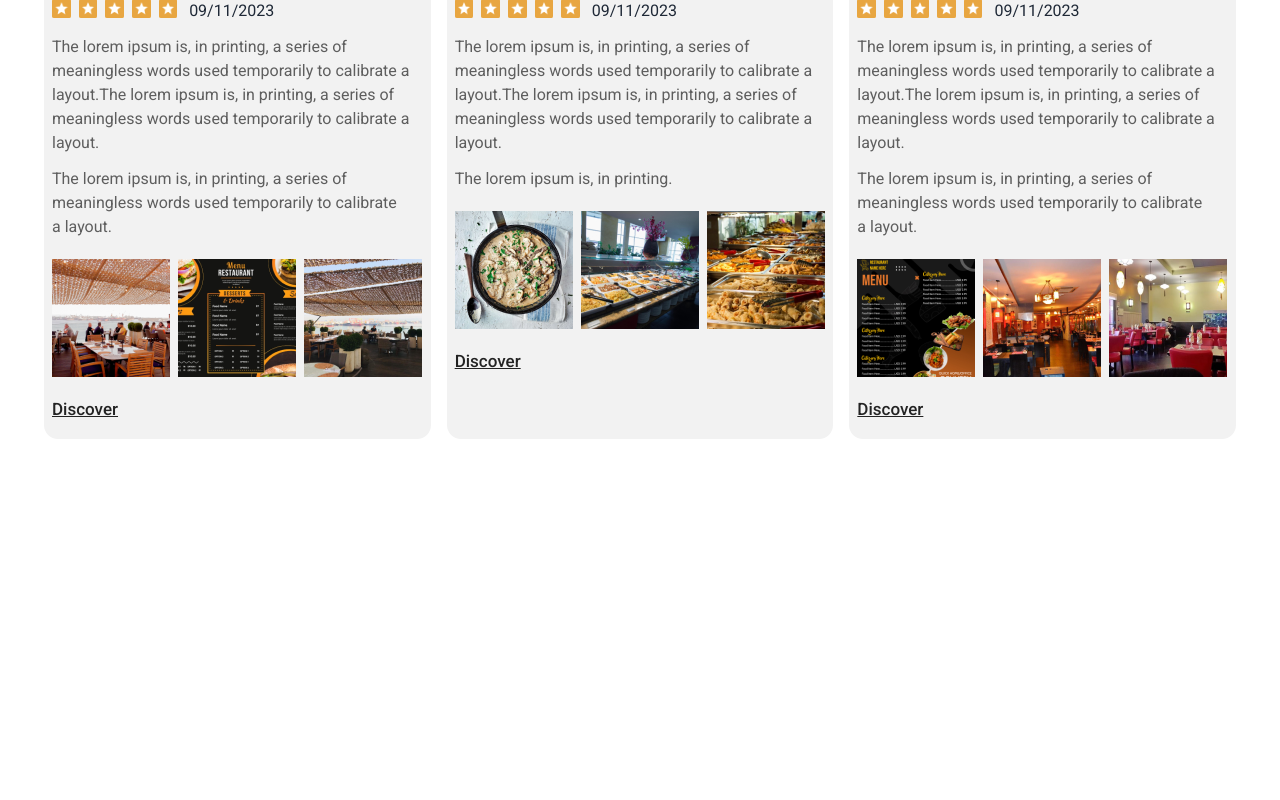
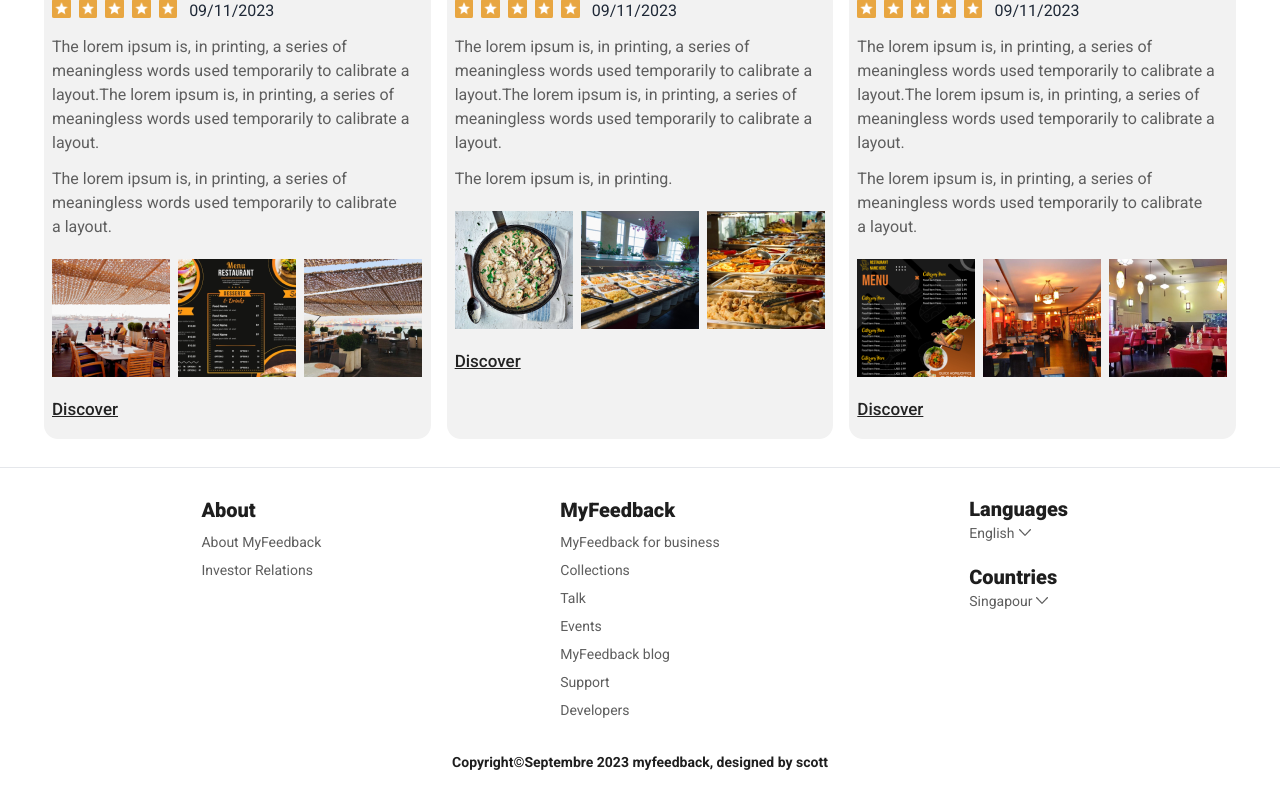
Before and after one commit to AsitChandraRoy/assignment_3, a React (Vite) app: page / in a window 1280 px wide. Shown: the part 3556-4356 px from the top of the page. Before the commit the page ends 4023 px from the top, so only its background shows below. Built offline with nearby package versions, Linux system fonts and the light colour scheme; a web font is replaced by a local one.

Commit message:
footer section done

```diff
--- a/src/App.jsx
+++ b/src/App.jsx
@@ -6,6 +6,7 @@ import Hero from "./components/Hero";
 import LatestTrends from "./components/LatestTrends";
 import MyFeedback from "./components/MyFeedback";
 import RecentActivities from "./components/RecentActivities";
+import Footer from "./components/Footer";
 
 function App() {
   return (
@@ -16,6 +17,7 @@ function App() {
       <LatestTrends />
       <MyFeedback />
       <RecentActivities />
+      <Footer />
     </>
   );
 }
--- /dev/null
+++ b/src/components/Footer.jsx
@@ -0,0 +1,52 @@
+import React from "react";
+
+function Footer() {
+  return (
+    <>
+      <section className="px-5 sm:px-11 xl:px-20 py-7 mx-auto border-t">
+        <div className="grid grid-cols-12 gap-4 justify-center items-center">
+          <div className="col-span-12 sm:col-span-4 flex flex-col start-0 justify-self-center sm:-mt-[140px] mt-0">
+            <h3 className="text-[#1E1E1E] text-xl font-extrabold ">About</h3>
+            <p className="text-[#5E5E5E] text-sm mt-2 ">About MyFeedback</p>
+            <p className="text-[#5E5E5E] text-sm mt-2 ">Investor Relations</p>
+          </div>
+          <div className="col-span-12 sm:col-span-4 justify-self-center">
+            <h3 className="text-[#1E1E1E] text-xl font-extrabold ">
+              MyFeedback
+            </h3>
+            <p className="text-[#5E5E5E] text-sm mt-2 ">
+              MyFeedback for business
+            </p>
+            <p className="text-[#5E5E5E] text-sm mt-2 ">Collections</p>
+            <p className="text-[#5E5E5E] text-sm mt-2 ">Talk</p>
+            <p className="text-[#5E5E5E] text-sm mt-2 ">Events</p>
+            <p className="text-[#5E5E5E] text-sm mt-2 ">MyFeedback blog</p>
+            <p className="text-[#5E5E5E] text-sm mt-2 ">Support</p>
+            <p className="text-[#5E5E5E] text-sm mt-2 ">Developers</p>
+          </div>
+          <div className="col-span-12 sm:col-span-4 justify-self-center sm:-mt-[110px] mt-0">
+            <h3 className="text-[#1E1E1E] text-xl font-extrabold ">
+              Languages
+            </h3>
+            <div className="flex items-center gap-1">
+              <p className="text-[#5E5E5E] text-sm ">English</p>
+              <img src="downArrow.png" alt="" />
+            </div>
+            <h3 className="text-[#1E1E1E] text-xl font-extrabold mt-5 ">
+              Countries
+            </h3>
+            <div className="flex items-center gap-1">
+              <p className="text-[#5E5E5E] text-sm ">Singapour</p>
+              <img src="downArrow.png" alt="" />
+            </div>
+          </div>
+        </div>
+        <div className="text-[#1E1E1E] text-sm font-semibold text-center mt-8 ">
+          Copyright&copy;Septembre 2023 myfeedback, designed by scott
+        </div>
+      </section>
+    </>
+  );
+}
+
+export default Footer;
```
